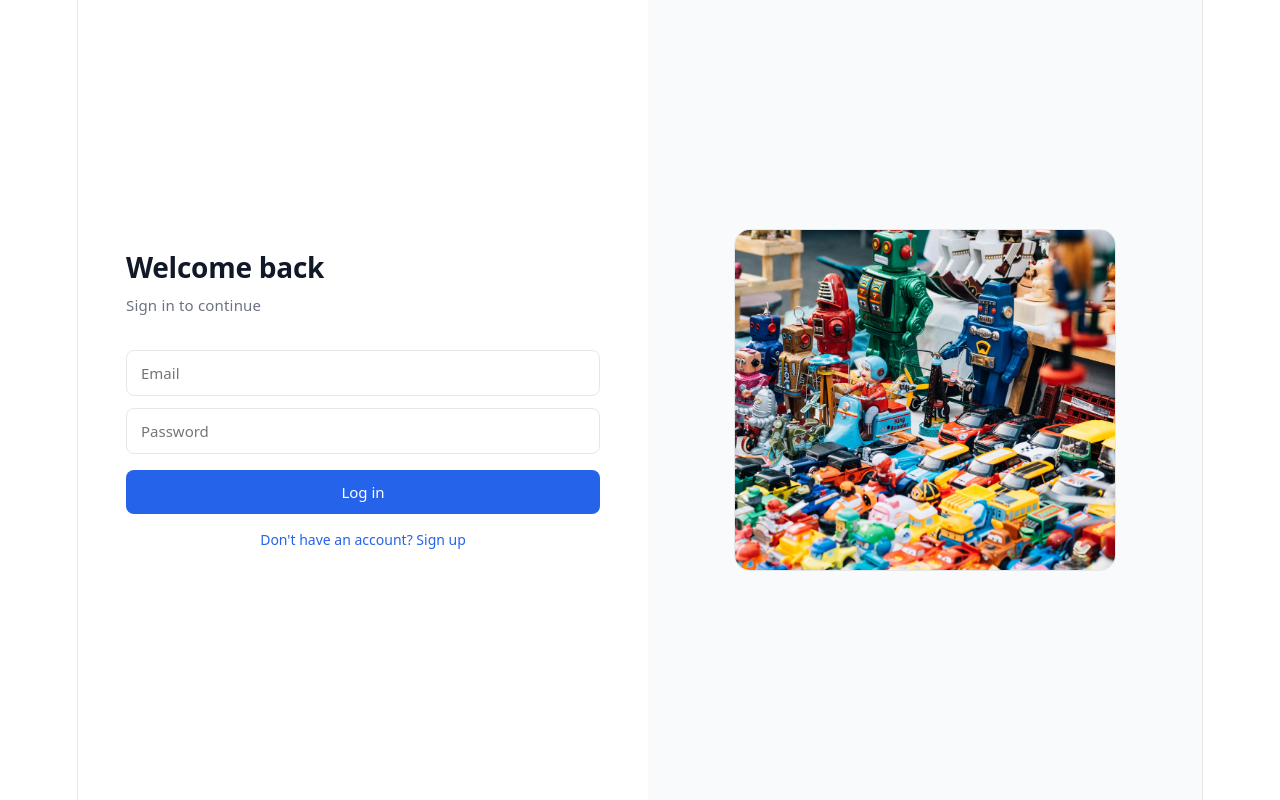
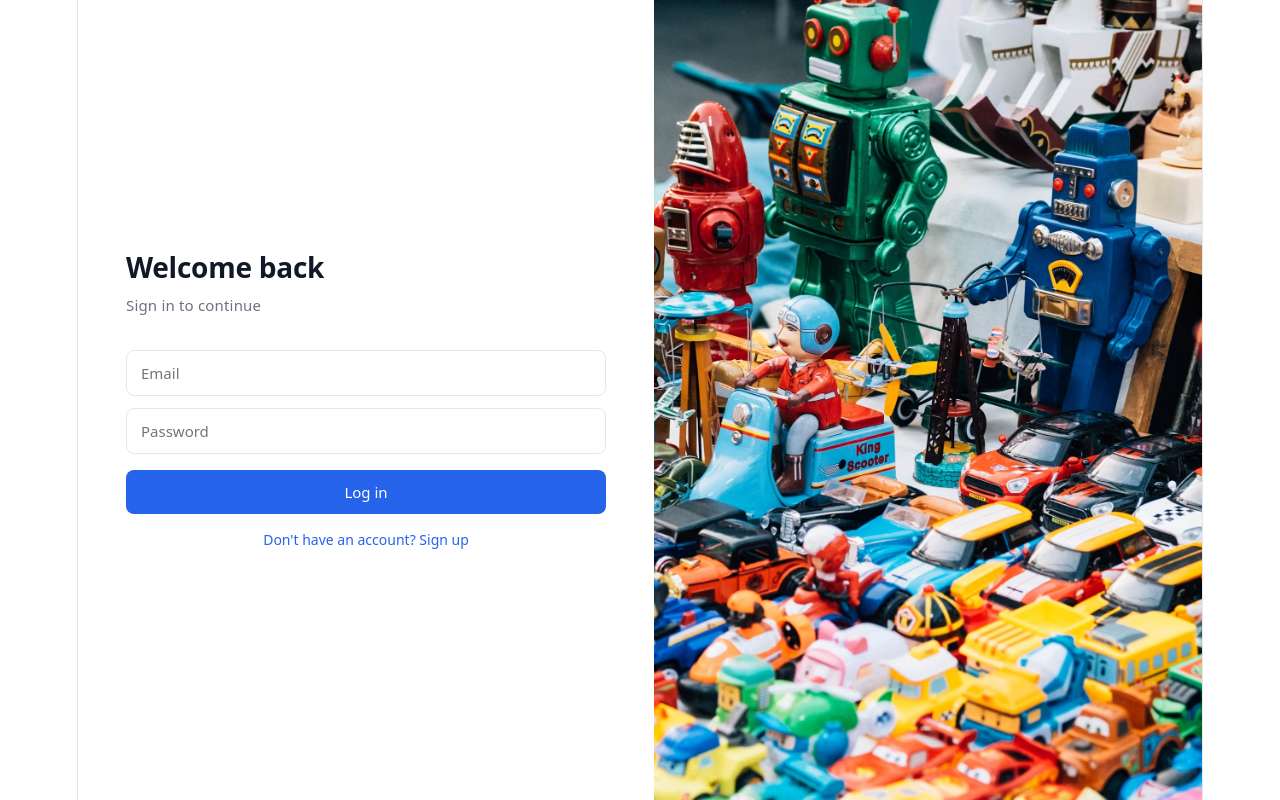
Before and after one commit to christopherchang0/ToyScout, a React app in the folder frontend/: page / in a window 1280 px wide. Both pictures are taken after a click on the button "Discover". Built offline with nearby package versions, Linux system fonts and the light colour scheme; no server answers; the HTML template or start-up script is replaced by a standard one.

Commit message:
updated css styling login page

```diff
--- a/frontend/src/Login.jsx
+++ b/frontend/src/Login.jsx
@@ -9,7 +9,7 @@ const supabase = createClient(
 
 const S = {
   page: {
-    minHeight: '100vh', display: 'flex', alignItems: 'stretch'
+    minHeight: '100vh', display: 'flex', alignItems: 'stretch', overflow: 'hidden'
   },
   left: {
     flex: 1, display: 'flex', flexDirection: 'column', justifyContent: 'center',
@@ -33,12 +33,10 @@ const S = {
   },
   error: { color: '#dc2626', fontSize: '14px', margin: '8px 0 0', textAlign: 'left' },
   right: {
-    flex: 1, background: 'var(--code-bg)', display: 'flex', alignItems: 'center',
-    justifyContent: 'center', padding: '40px'
+    flex: 1, position: 'relative', minHeight: '100vh'
   },
   rightImg: {
-    width: '100%', maxWidth: '380px', height: '340px', objectFit: 'cover',
-    borderRadius: '16px', border: '1px solid var(--border)'
+    position: 'absolute', inset: 0, width: '100%', height: '100%', objectFit: 'cover', display: 'block'
   }
 }
 
```
